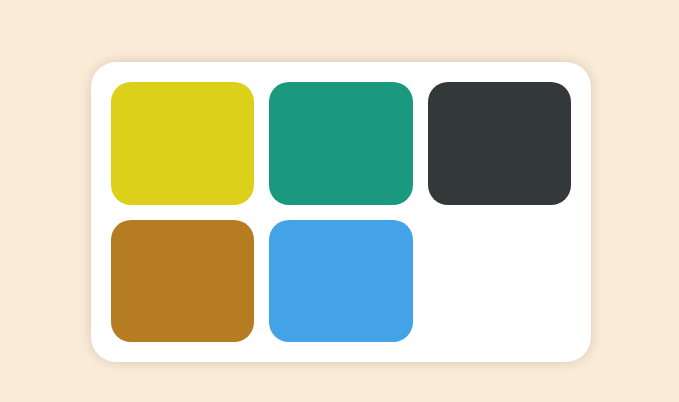
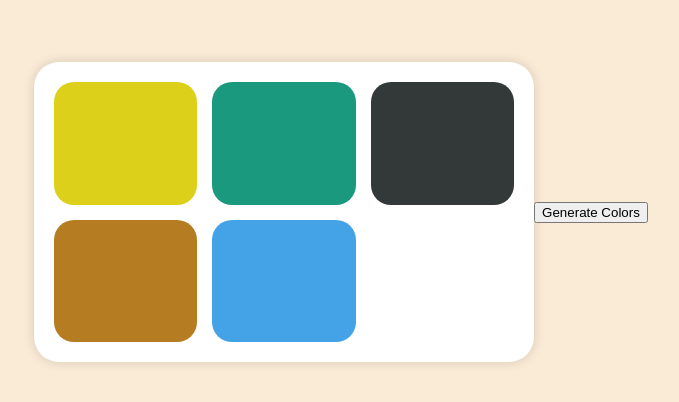
Before and after one commit to stharohit/colors-challenge, a Next.js app: page / in a window 1280 px wide. Shown: the part 188-590 px from the top of the page, without its empty margins (299-978 px from the left). Built offline with nearby package versions, Linux system fonts and the light colour scheme.

Commit message:
feat: added button to generate colors

```diff
--- a/src/pages/index.tsx
+++ b/src/pages/index.tsx
@@ -10,13 +10,18 @@ const Home: NextPage = () => {
 
   const [colors, setcolors] = useState<Array<TColorSpace>>();
 
+  const callHello = () => {
+    fetch('/api/get-random-colors').then(res => res.json()).then(res => setcolors(res))
+  }
+
+  const generateColors = () => {
+    callHello()
+  }
+
   useEffect(() => {
-    const callHello = () => {
-      fetch('/api/get-random-colors').then(res => res.json()).then(res => setcolors(res))
-    }
 
     callHello()
-  },[])
+  }, [])
 
 
   return (
@@ -24,6 +29,7 @@ const Home: NextPage = () => {
       <div className={styles.swatchPanel}>
         {mapColors(colors)}
       </div>
+      <button className={styles.generateBtn} onClick={generateColors}>Generate Colors</button>
     </div>
   )
 }
@@ -43,7 +49,7 @@ const mapColors = (colors: Array<TColorSpace> | undefined) => {
   if (!colors) return null;
 
   return colors.map(color => (
-    <div className={styles.colorBox} style={{background: getColorMap(color)}}></div>
+    <div className={styles.colorBox} style={{ background: getColorMap(color) }}></div>
   ))
 }
 
```
